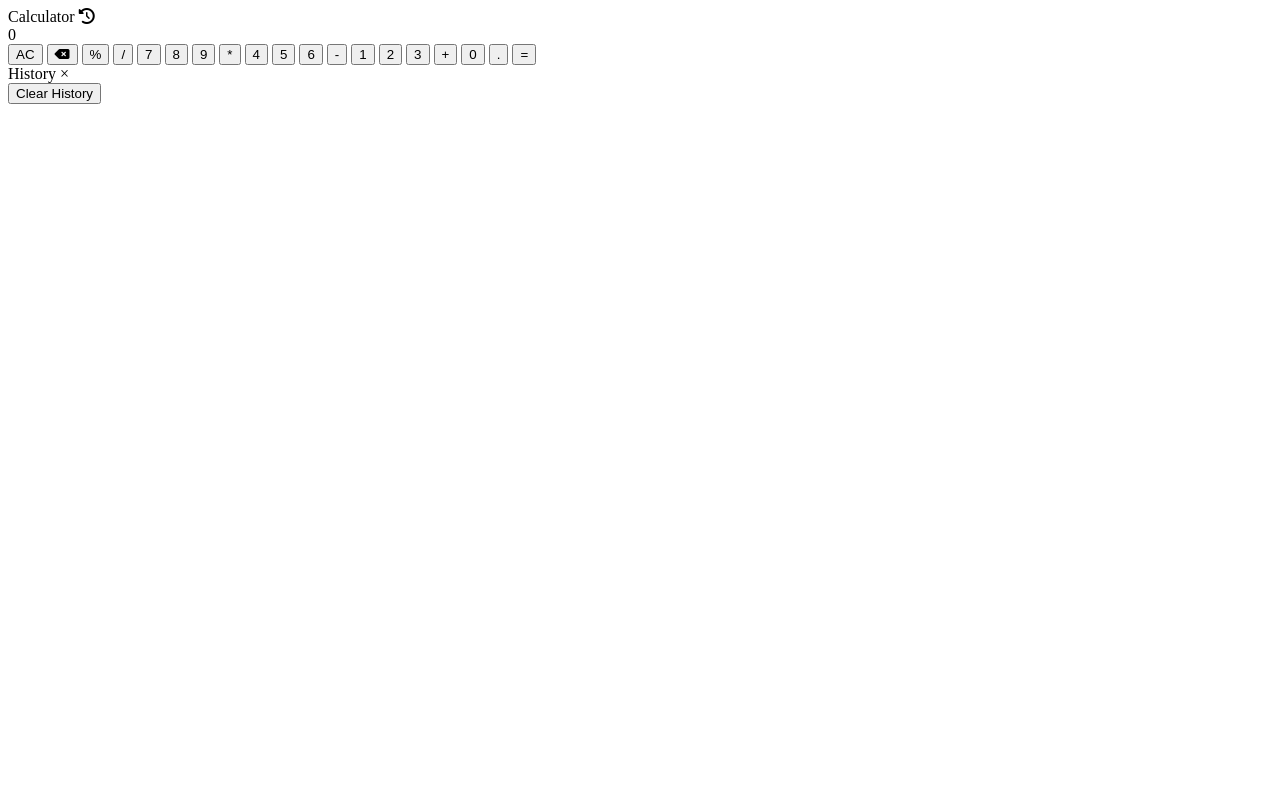
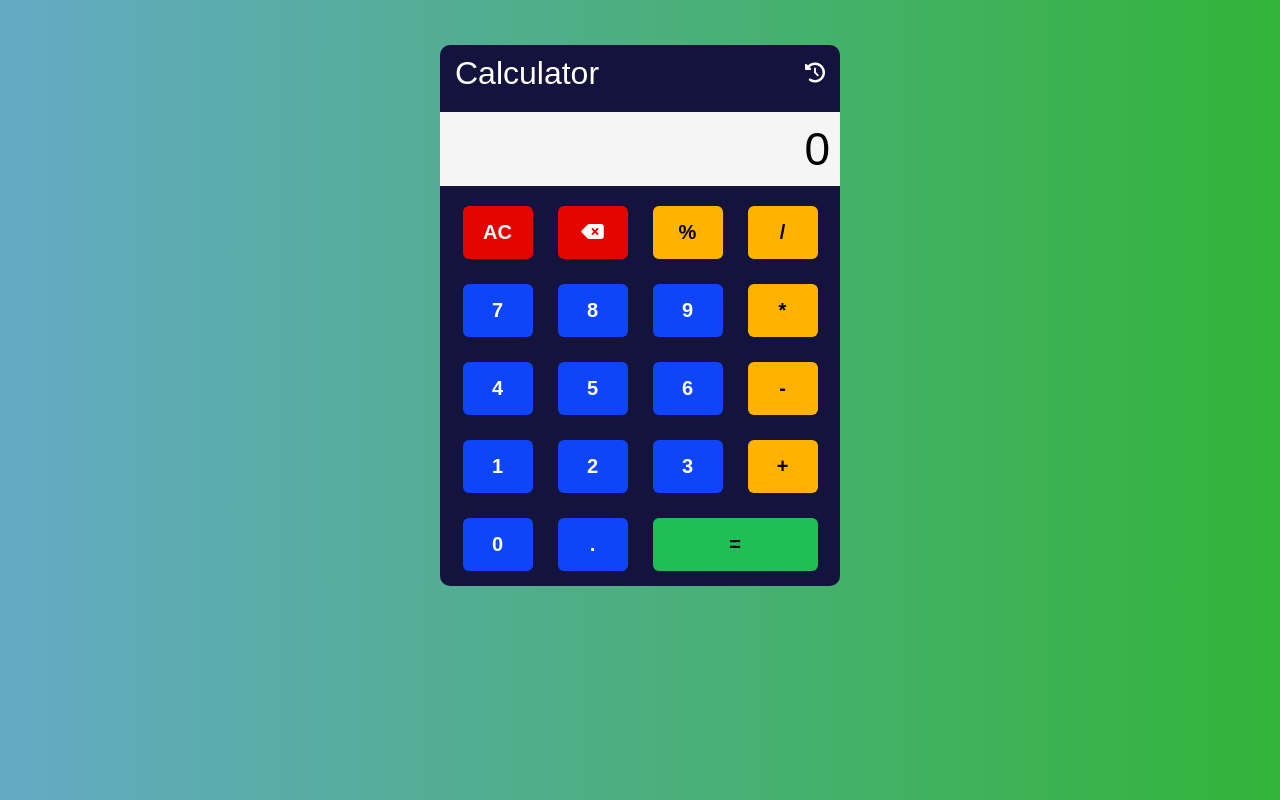
Before and after one commit to Rameshkumar233/Calculator-JS, a plain HTML site: page index.html in a window 1280 px wide. Drawn offline with Linux system fonts and the light colour scheme; the site is published under a folder, as on GitHub Pages, so addresses that start at the root find nothing.

Commit message:
first web app

```diff
--- a/index.html
+++ b/index.html
@@ -12,7 +12,7 @@
             integrity="sha512-SzlrxWUlpfuzQ+pcUCosxcglQRNAq/DZjVsC0lE40xsADsfeQoEypE+enwcOiGjk/bSuGGKHEyjSoQ1zVisanQ=="
             crossorigin="anonymous"
             referrerpolicy="no-referrer" />
-        <link rel="stylesheet" href="/style.css" />
+        <link rel="stylesheet" href="style.css" />
     </head>
 
     <body>
@@ -64,6 +64,6 @@
             </div>
         </div>
 
-        <script src="/main.js"></script>
+        <script src="main.js"></script>
     </body>
 </html>
```
